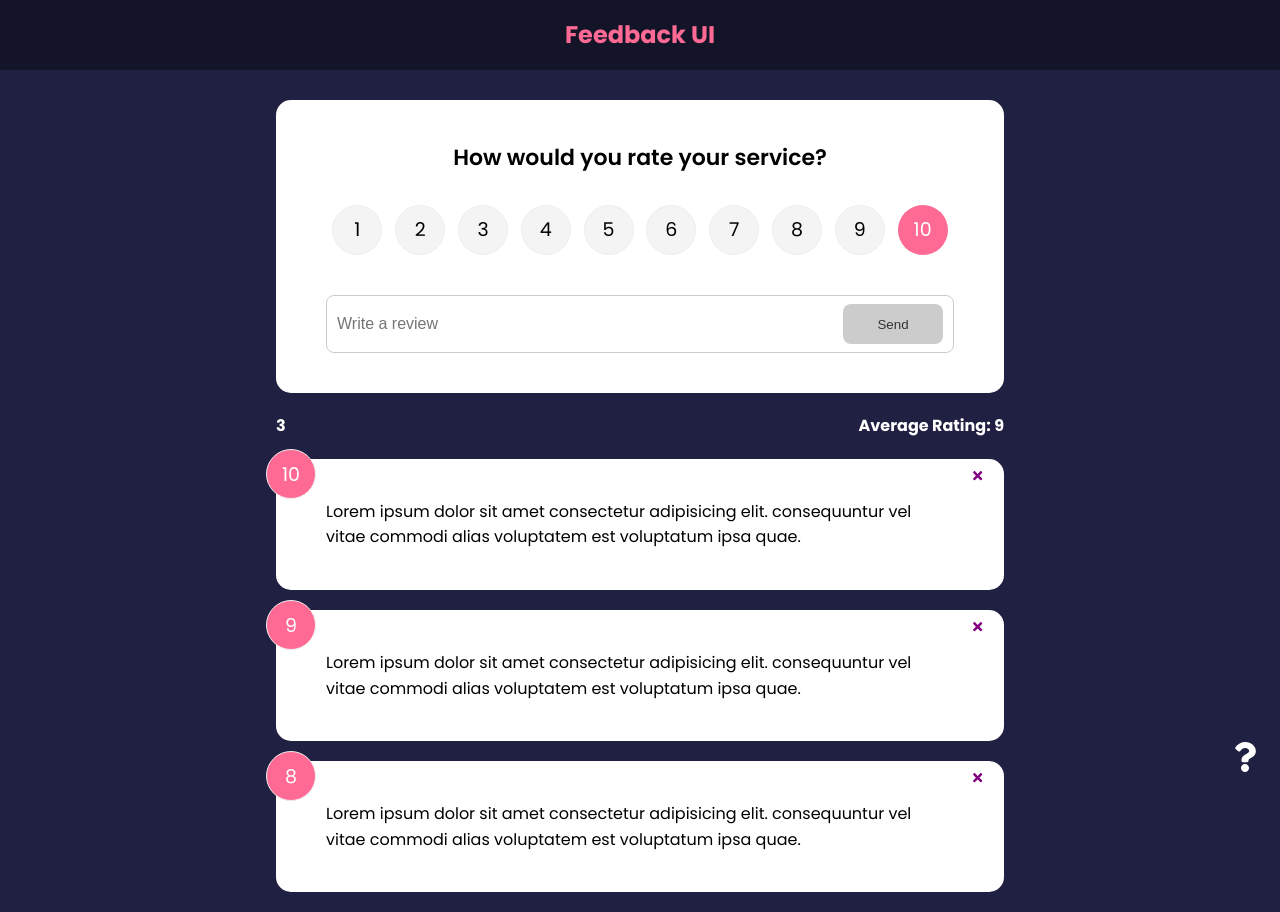
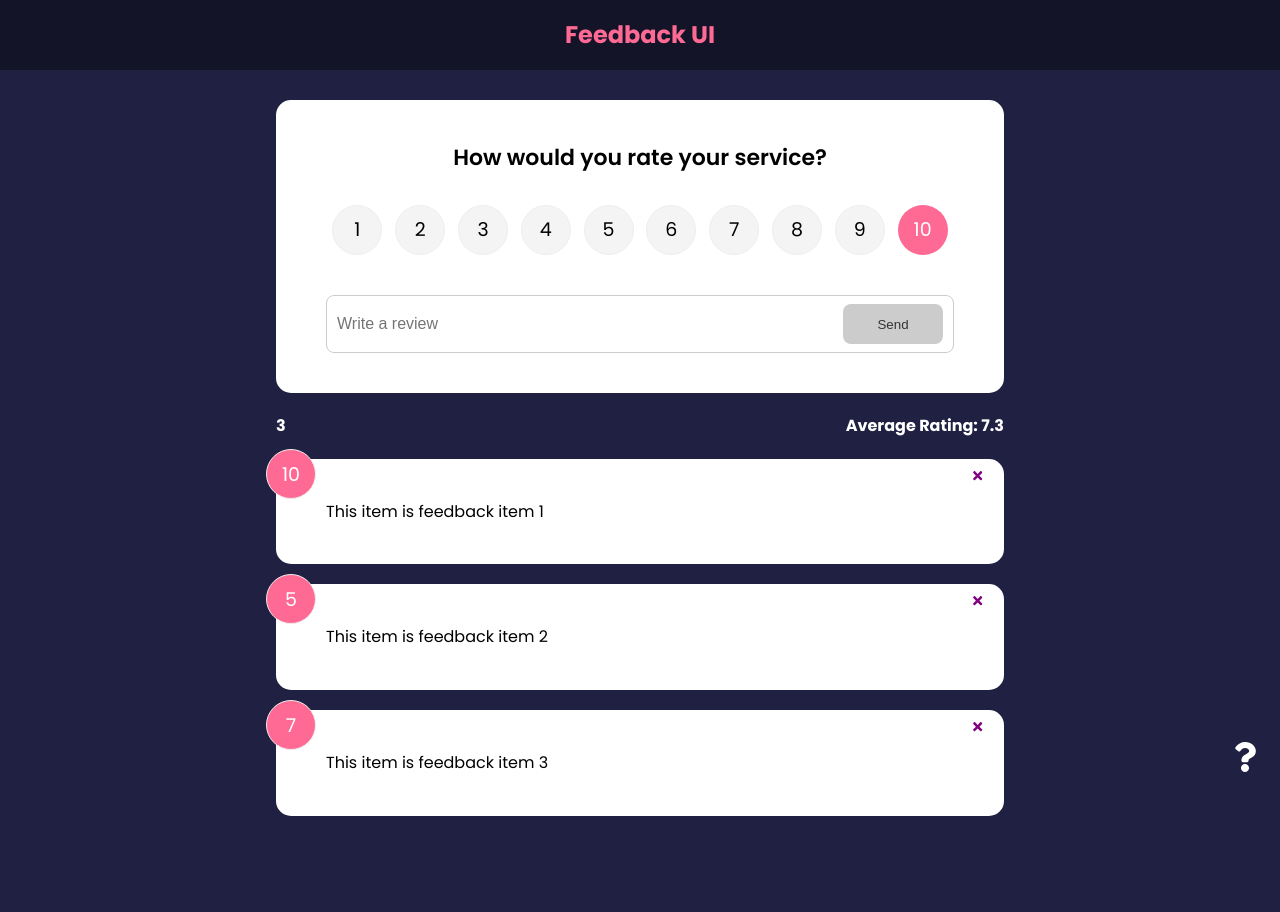
Before and after one commit to insideseanshead/feedback-app, a React (Create React App) app: page / in a window 1280 px wide. After the commit the page ends 836 px from the top, so only its background shows below. Built offline with nearby package versions, Linux system fonts and the light colour scheme.

Commit message:
moved all feedback data and functions to context

```diff
--- a/src/App.js
+++ b/src/App.js
@@ -1,10 +1,7 @@
 import React from "react";
 import { BrowserRouter as Router, Route, Routes } from "react-router-dom";
-import { v4 as uuidv4 } from "uuid";
-import { useState } from "react";
 import Header from "./components/Header";
 import FeedbackList from "./components/FeedbackList";
-import FeedbackData from "./data/FeedbackData";
 import FeedbackStats from "./components/FeedbackStats";
 import FeedbackForm from "./components/FeedbackForm";
 import AboutIconLink from "./components/AboutIconLink";
@@ -12,19 +9,6 @@
 import { FeedbackProvider } from "./context/FeedbackContext";
 
 function App() {
-  const [feedback, setFeedback] = useState(FeedbackData);
-
-  const addFeedback = (newFeedback) => {
-    newFeedback.id = uuidv4();
-    setFeedback([newFeedback, ...feedback]);
-  };
-
-  const deleteFeedback = (id) => {
-    if (window.confirm("Are you sure you want to delete?")) {
-      setFeedback(feedback.filter((item) => item.id !== id));
-    }
-  };
-
   return (
     <FeedbackProvider>
       <Router>
@@ -36,12 +20,9 @@
               path="/"
               element={
                 <>
-                  <FeedbackForm handleAdd={addFeedback} />
-                  <FeedbackStats feedback={feedback} />
-                  <FeedbackList
-                    feedback={feedback}
-                    handleDelete={deleteFeedback}
-                  />
+                  <FeedbackForm />
+                  <FeedbackStats />
+                  <FeedbackList />
                 </>
               }
             ></Route>
--- a/src/components/FeedbackForm.js
+++ b/src/components/FeedbackForm.js
@@ -1,14 +1,17 @@
 import React from "react";
-import { useState } from "react";
+import { useState, useContext } from "react";
 import Card from "./shared/Card";
 import Button from "./shared/Button";
 import RatingSelect from "./RatingSelect";
+import FeedbackContext from "../context/FeedbackContext";
 
-export const FeedbackForm = ({handleAdd}) => {
+export const FeedbackForm = () => {
   const [text, setText] = useState("");
   const [rating, setRating] = useState(10);
   const [btnDisabled, setBtnDisabled] = useState("true");
   const [message, setMessage] = useState("");
+
+  const {addFeedback} = useContext(FeedbackContext)
 
   const handleTextChange = (e) => {
     if(text === '') {
@@ -33,7 +36,7 @@
               rating
           }
 
-          handleAdd(newFeedback)
+          addFeedback(newFeedback)
 
           setText('')
       }
--- a/src/components/FeedbackItem.js
+++ b/src/components/FeedbackItem.js
@@ -1,15 +1,17 @@
 import React from 'react'
+import { useContext } from 'react'
 import { FaTimes } from 'react-icons/fa'
 import PropTypes from 'prop-types'
 import Card from "./shared/Card"
+import FeedbackContext from '../context/FeedbackContext'
 
-function FeedbackItem({item, handleDelete}) {
-
+function FeedbackItem({item}) {
+    const {deleteFeedback} = useContext(FeedbackContext)
 
     return (
         <Card>
             <div className='num-display'>{item.rating}</div>
-            <button onClick={() => handleDelete(item.id)} className='close'>
+            <button onClick={() => deleteFeedback(item.id)} className='close'>
                 <FaTimes color='purple' />
             </button>
             <div className='text-display'>{item.text}</div>
--- a/src/components/FeedbackList.js
+++ b/src/components/FeedbackList.js
@@ -1,9 +1,12 @@
 import { motion, AnimatePresence } from "framer-motion";
 import React from "react";
-import PropTypes from "prop-types";
+import { useContext } from "react";
 import FeedbackItem from "./FeedbackItem";
+import FeedbackContext from "../context/FeedbackContext";
 
-function FeedbackList({ feedback, handleDelete }) {
+function FeedbackList() {
+  const {feedback} = useContext(FeedbackContext)
+
   if (!feedback || feedback.length === 0) {
     return <p>No feedback yet</p>;
   }
@@ -18,7 +21,7 @@
             animate={{opacity: 1}}
             exit={{opacity: 0}}
           >
-            <FeedbackItem key={item.id} item={item} handleDelete={handleDelete} />
+            <FeedbackItem key={item.id} item={item} />
           </motion.div>
         ))}
       </AnimatePresence>
@@ -34,14 +37,6 @@
   // );
 }
 
-FeedbackList.proptyples = {
-  feedback: PropTypes.arrayOf(
-    PropTypes.shape({
-      id: PropTypes.number.isRequired,
-      text: PropTypes.string.isRequired,
-      rating: PropTypes.number.isRequired,
-    })
-  ),
-};
+
 
 export default FeedbackList;
--- a/src/components/FeedbackStats.js
+++ b/src/components/FeedbackStats.js
@@ -1,24 +1,26 @@
-import React from "react"
-import PropTypes from 'prop-types'
+import React from "react";
+import { useContext } from "react";
+import FeedbackContext from "../context/FeedbackContext";
 
-function FeedbackStats({feedback}) {
-    // Calculate Ratings Avg
-    let average = feedback.reduce((acc, cur) => {
-        return acc + cur.rating
-    }, 0) / feedback.length
+function FeedbackStats() {
+  const { feedback } = useContext(FeedbackContext);
 
-    average = average.toFixed(1).replace(/[.,]0$/, '')
+  // Calculate Ratings Avg
+  let average =
+    feedback.reduce((acc, cur) => {
+      return acc + cur.rating;
+    }, 0) / feedback.length;
 
-    return (
-        <div className='feedback-stats'>
-            <h4>{feedback.length}</h4>
-            <h4>Average Rating: {isNaN(average) ? 0 : average}</h4>
-        </div>
-    )
+  average = average.toFixed(1).replace(/[.,]0$/, "");
+
+  return (
+    <div className="feedback-stats">
+      <h4>{feedback.length}</h4>
+      <h4>Average Rating: {isNaN(average) ? 0 : average}</h4>
+    </div>
+  );
 }
 
-FeedbackStats.propTypes = {
-    feedback: PropTypes.array.isRequired
-}
 
-export default FeedbackStats
+
+export default FeedbackStats;
--- a/src/context/FeedbackContext.js
+++ b/src/context/FeedbackContext.js
@@ -1,5 +1,6 @@
 import React from "react";
 import { createContext, useState } from "react";
+import { v4 as uuidv4 } from "uuid";
 
 const FeedbackContext = createContext();
 
@@ -7,15 +8,38 @@
   const [feedback, setFeedback] = useState([
     {
       id: 1,
-      text: "This item is from context",
+      text: "This item is feedback item 1",
       rating: 10,
     },
+    {
+      id: 2,
+      text: "This item is feedback item 2",
+      rating: 5,
+    },
+    {
+      id: 3,
+      text: "This item is feedback item 3",
+      rating: 7,
+    },
   ]);
+
+  const addFeedback = (newFeedback) => {
+    newFeedback.id = uuidv4();
+    setFeedback([newFeedback, ...feedback]);
+  };
+
+  const deleteFeedback = (id) => {
+    if (window.confirm("Are you sure you want to delete?")) {
+      setFeedback(feedback.filter((item) => item.id !== id));
+    }
+  };
 
   return (
     <FeedbackContext.Provider
       value={{
         feedback,
+        deleteFeedback,
+        addFeedback,
       }}
     >
       {children}
```
